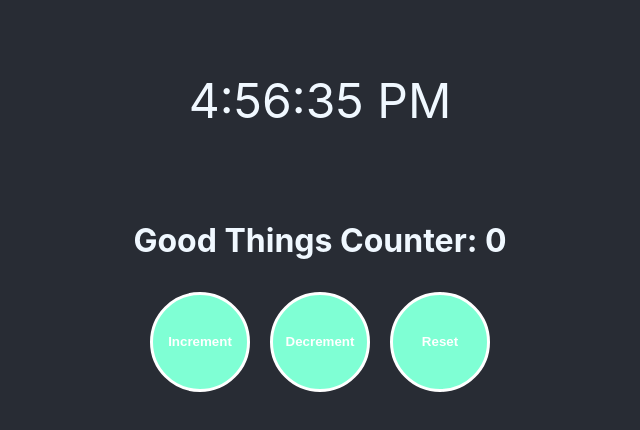
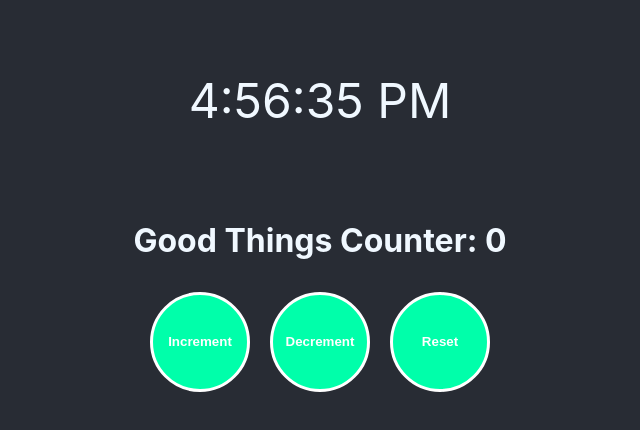
Before and after one commit to JohnyCodesStuff/my-site-react, a React (Create React App) app: page / in a window 1280 px wide. Shown: the top 430 px of the page, without its empty margins (320-960 px from the left). Built offline with nearby package versions, Linux system fonts and the light colour scheme.

Commit message:
little color change

```diff
--- a/public/index.html
+++ b/public/index.html
@@ -24,7 +24,7 @@
       work correctly both with client-side routing and a non-root public URL.
       Learn how to configure a non-root public URL by running `npm run build`.
     -->
-    <title>React App</title>
+    <title>Good Things Counter</title>
   </head>
   <body>
     <noscript>You need to enable JavaScript to run this app.</noscript>
--- a/src/App.css
+++ b/src/App.css
@@ -33,14 +33,6 @@ body {
   color: #61dafb;
 }
 
-@keyframes App-logo-spin {
-  from {
-    transform: rotate(0deg);
-  }
-  to {
-    transform: rotate(360deg);
-  }
-}
 
 
 iframe {
@@ -60,7 +52,7 @@ button {
   border-radius: 50%;
   padding: 10px;
   margin: 10px;
-  background-color: aquamarine;
+  background-color: rgb(0, 255, 170);
   color: white;
   font-weight: bold;
 }
--- a/src/components/PersistentCounter/index.js
+++ b/src/components/PersistentCounter/index.js
@@ -26,7 +26,7 @@ const PersistentCounter = () => {
     }
 
   return (
-    <div>
+    <div id="goodthings">
       <h1>Good Things Counter: {count}</h1>
       <button onClick={increment}>Increment</button>
       <button onClick={decrement}>Decrement</button>
```
